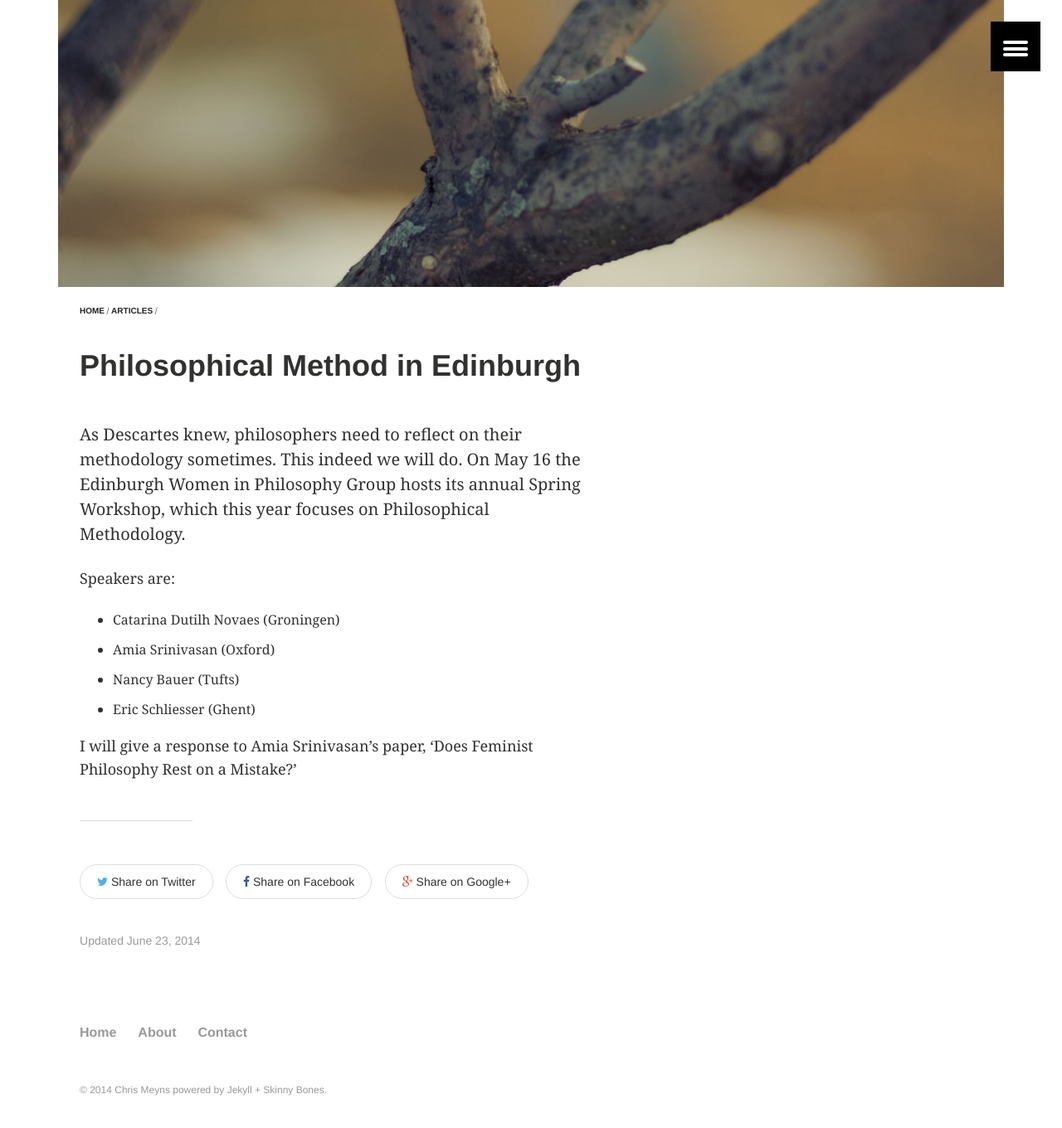
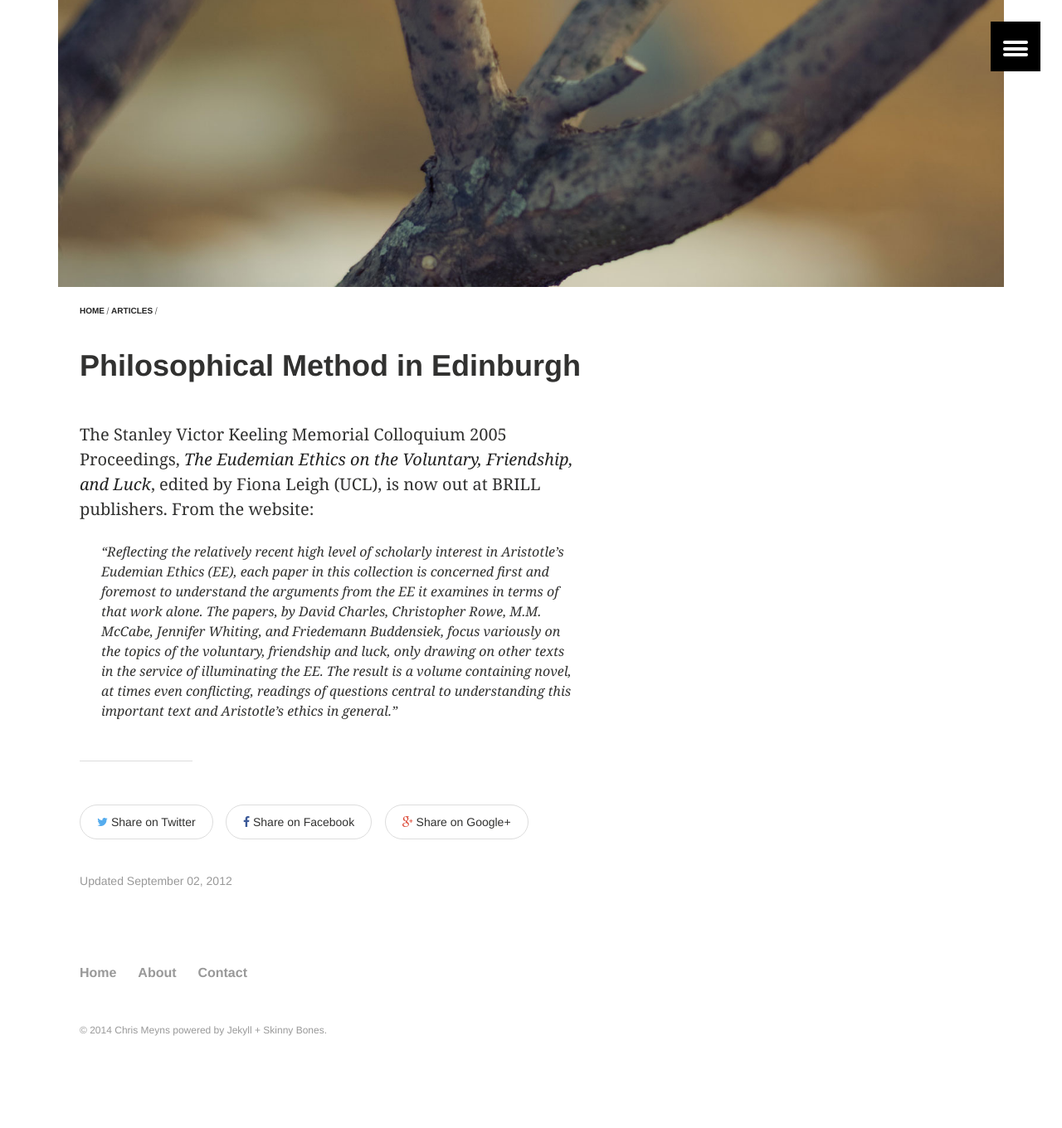
Before and after one commit to msteenhagen/csmeyns.github.io, a Jekyll site: the page built from _posts/articles/2012-09-02-eudemian.md, in a window 1280 px wide and 1400 px high, scrolled down 336 px. Shown: the top 1360 px of the window at 83% size. Built offline with Jekyll 4.4.1, drawn with Linux system fonts in a browser that asks for light colours; after the commit the page ends 1664 px from its top, so only the background shows below that.

Commit message:
added quote EE

```diff
--- a/_posts/articles/2012-09-02-eudemian.md
+++ b/_posts/articles/2012-09-02-eudemian.md
@@ -1,7 +1,7 @@
 ---
 layout: article
 title: Philosophical Method in Edinburgh
-date: 2014-06-23T16:19:16-04:00
+date: 2012-09-02T16:19:16-04:00
 modified:
 ads: false
 categories: articles
@@ -13,13 +13,6 @@ image:
   thumb: branch-1600x800.jpg
 ---
 
-As Descartes knew, philosophers need to reflect on their methodology sometimes. This indeed we will do. On May 16 the Edinburgh Women in Philosophy Group hosts its annual Spring Workshop, which this year focuses on Philosophical Methodology.
+The Stanley Victor Keeling Memorial Colloquium 2005 Proceedings, _[The Eudemian Ethics on the Voluntary, Friendship, and Luck](http://www.brill.com/eudemian-ethics-voluntary-friendship-and-luck)_, edited by Fiona Leigh (UCL), is now out at BRILL publishers. From the website:
 
-Speakers are:
-
-- Catarina Dutilh Novaes (Groningen)
-- Amia Srinivasan (Oxford)
-- Nancy Bauer (Tufts)
-- Eric Schliesser (Ghent)
-
-I will give a response to Amia Srinivasan’s paper, ‘Does Feminist Philosophy Rest on a Mistake?’
+>“Reflecting the relatively recent high level of scholarly interest in Aristotle’s *Eudemian Ethics* (EE), each paper in this collection is concerned first and foremost to understand the arguments from the EE it examines in terms of that work alone. The papers, by David Charles, Christopher Rowe, M.M. McCabe, Jennifer Whiting, and Friedemann Buddensiek, focus variously on the topics of the voluntary, friendship and luck, only drawing on other texts in the service of illuminating the EE. The result is a volume containing novel, at times even conflicting, readings of questions central to understanding this important text and Aristotle’s ethics in general.”
```
Also changed, not shown: images/branch-400x250.jpg.
